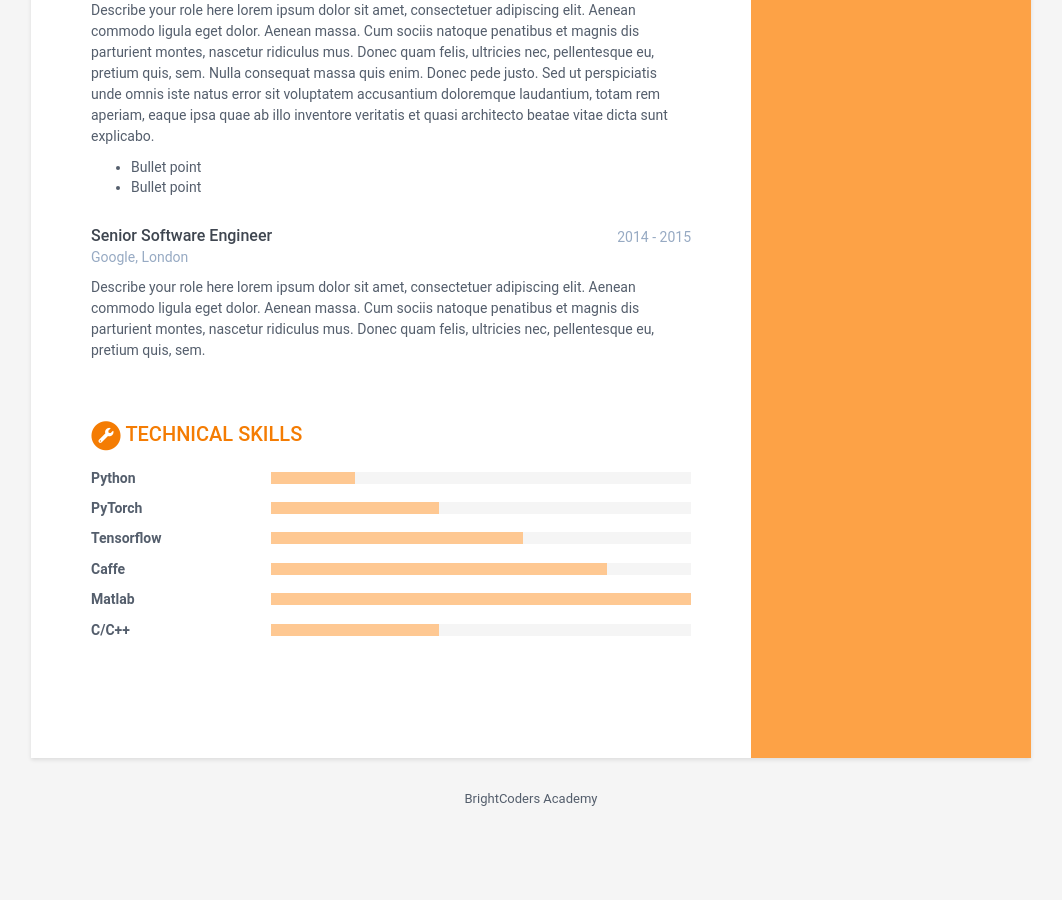
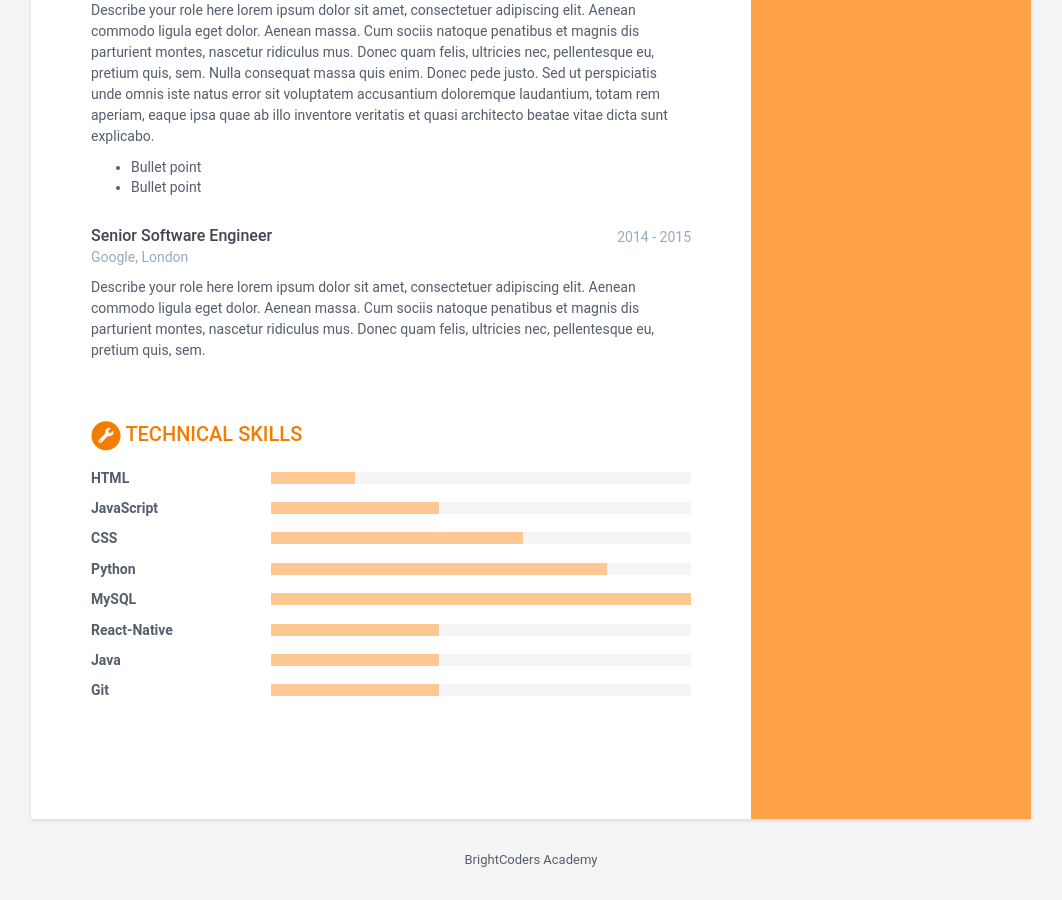
Before and after one commit to BC-NOV-20-Proyectos/resume-JorgeGarciaRa, a Jekyll site: the page built from index.html, in a window 1280 px wide and 900 px high, scrolled down 955 px. Shown: the whole window, without its empty margins (109-1171 px from the left). Built offline with Jekyll 4.4.1, drawn with Linux system fonts in a browser that asks for light colours; before the commit the page ends 1795 px from its top, so only the background shows below that.

Commit message:
added technical skills

```diff
--- a/_data/data.yml
+++ b/_data/data.yml
@@ -117,22 +117,28 @@ skills:
   title: Technical Skills # NO MODIFICAR
 
   toolset:
-    - name: Python
+    - name: HTML
       level: 20%
 
-    - name: PyTorch
+    - name: JavaScript
       level: 40%
 
-    - name: Tensorflow
+    - name: CSS
       level: 60%
 
-    - name: Caffe
+    - name: Python
       level: 80%
 
-    - name: Matlab
+    - name: MySQL
       level: 100%
 
-    - name: C/C++
+    - name: React-Native
+      level: 40%
+
+    - name: Java
+      level: 40%
+
+    - name: Git
       level: 40%
 
 # NO MODIFICAR
```
